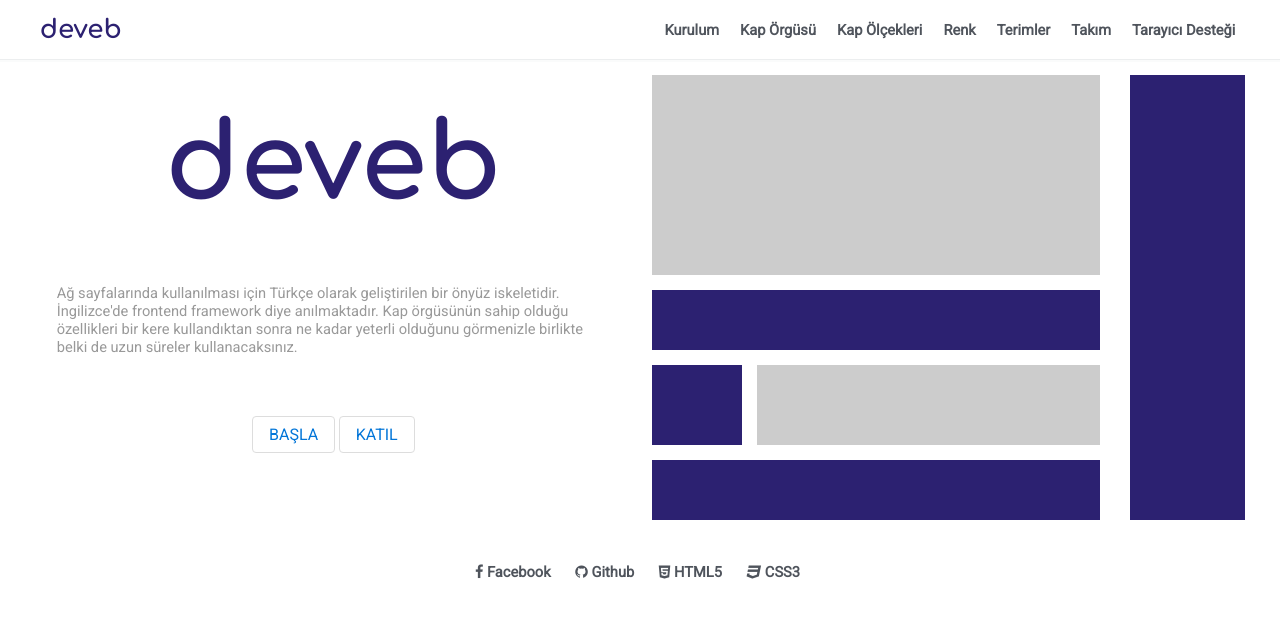
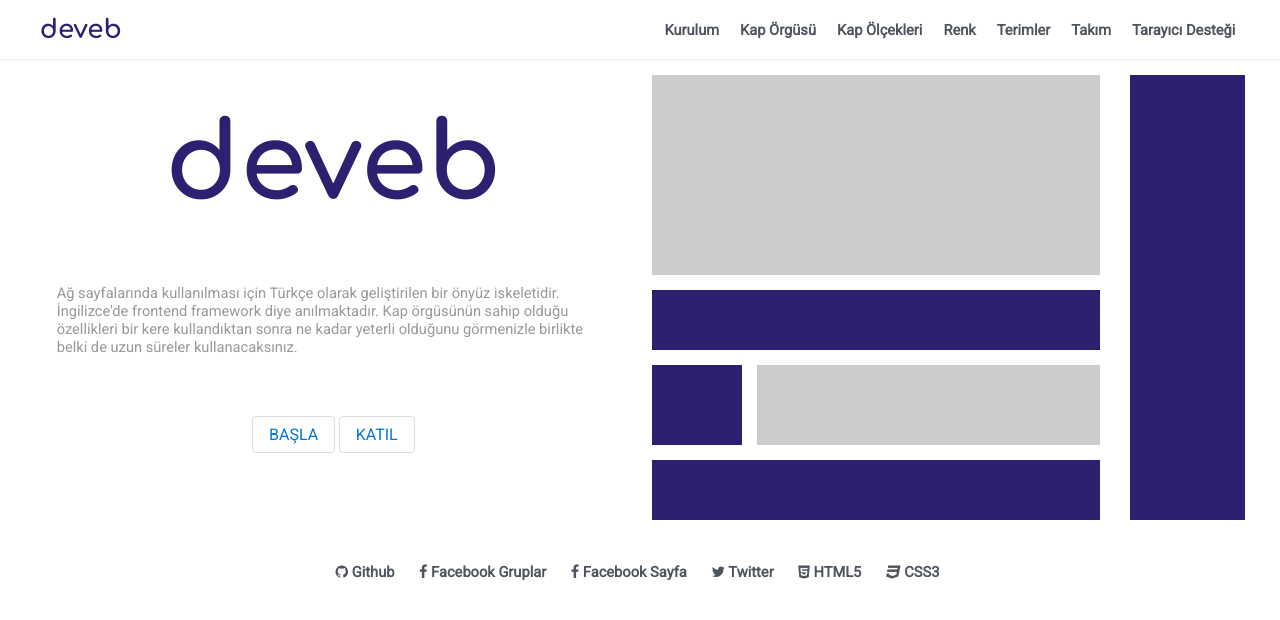
Before and after one commit to data-deveb/data-deveb.github.io, a Jekyll site: the page built from index.html, in a window 1280 px wide. Shown: the top 620 px of the page. Built offline with Jekyll 4.4.1, drawn with Linux system fonts in a browser that asks for light colours.

Commit message:
Yeni sosyal bağlar eklendi.

```diff
--- a/_includes/foot.html
+++ b/_includes/foot.html
@@ -1,7 +1,9 @@
 <div class="beri-2" data-gnl="24 ortada göbekte">
   <ul class="menü-genel">
-    <li><a href="https://www.facebook.com/groups/1818283228485179/"> <i class="fa fa-facebook"></i> Facebook </a></li>
     <li><a href="https://github.com/djangoogreniyorum/deveb"><i class="fa fa-github"></i> Github </a></li>
+    <li><a href="https://www.facebook.com/groups/1818283228485179/"> <i class="fa fa-facebook"></i> Facebook Gruplar </a></li>
+    <li><a href="https://www.facebook.com/datadeveb/"> <i class="fa fa-facebook"></i> Facebook Sayfa </a></li>
+    <li><a href="https://twitter.com/datadeveb"> <i class="fa fa-twitter"></i> Twitter </a></li>
     <li><a href="#"><i class="fa fa-html5" aria-hidden="true"></i> HTML5 </a></li>
     <li><a href="#"><i class="fa fa-css3" aria-hidden="true"></i> CSS3 </a></li>
   </ul>
```
